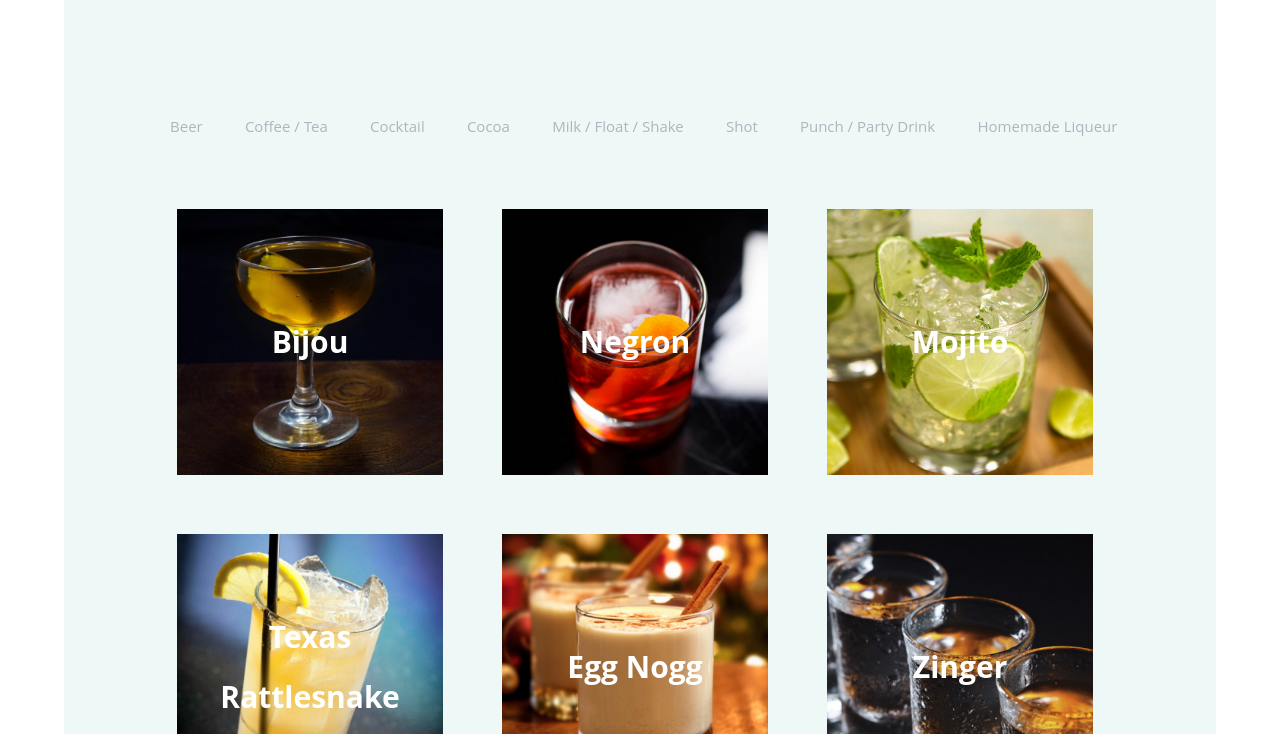
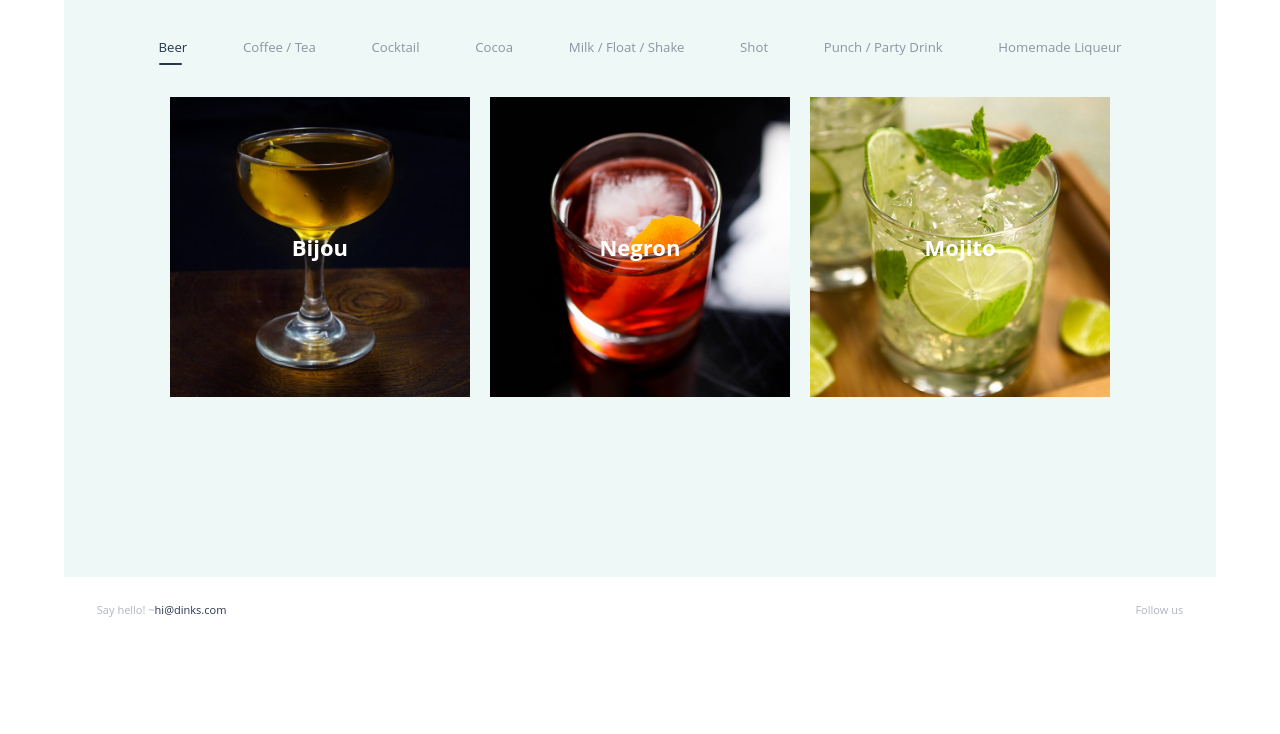
Before and after one commit to rkosak237/daftacademy-frontend_levelup-spring2019, a website built with webpack: page src/index.html in a window 1280 px wide. Shown: the part 105-839 px from the top of the page. After the commit the page ends 800 px from the top, so only its background shows below. Built offline with nearby package versions, Linux system fonts and the light colour scheme.

Commit message:
Fixed size of containers, now website has size of fullscreen

```diff
--- a/src/index.html
+++ b/src/index.html
@@ -16,16 +16,16 @@
                         <button class="button header__button">&#x2630</button>
                     </header>
                     <div class="container__content">
-                        <nav class="article__nav nav">
+                        <nav class="nav">
                             <ul class="nav__desktop">
-                                <li class="nav__element">Beer</li>
-                                <li class="nav__element">Coffee / Tea</li>
-                                <li class="nav__element">Cocktail</li>
-                                <li class="nav__element">Cocoa</li>
-                                <li class="nav__element">Milk / Float / Shake</li>
-                                <li class="nav__element">Shot</li>
-                                <li class="nav__element">Punch / Party Drink</li>
-                                <li class="nav__element">Homemade Liqueur</li>
+                                <li class="nav__element"><a class="nav__link active" href="#">Beer</a></li>
+                                <li class="nav__element"><a class="nav__link" href="#">Coffee / Tea</a></li>
+                                <li class="nav__element"><a class="nav__link" href="#">Cocktail</a></li>
+                                <li class="nav__element"><a class="nav__link" href="#">Cocoa</a></li>
+                                <li class="nav__element"><a class="nav__link" href="#">Milk / Float / Shake</a></li>
+                                <li class="nav__element"><a class="nav__link" href="#">Shot</a></li>
+                                <li class="nav__element"><a class="nav__link" href="#">Punch / Party Drink</a></li>
+                                <li class="nav__element"><a class="nav__link" href="#">Homemade Liqueur</a></li>
                             </ul>
                             <ul class="nav__mobile">
                                 <li class="nav__element"></li>
--- a/src/scss/base/_config.scss
+++ b/src/scss/base/_config.scss
@@ -11,19 +11,23 @@ html {
     font-size: 13px;
     color: $font-color-primary;
 
-    @media (min-width: $desktop-small) and (max-width: $desktop-medium) {
-        font-size: 15px;
+    @media (min-width: $tablet-landscape) and (max-width: $desktop-medium) {
+        font-size: 11px;
     }
 
-    @media (min-width: $desktop-medium) {
-        font-size: 18px;
+    @media (min-width: $desktop-big) {
+        font-size: 12px;
+    }
+
+    @media (min-width: $desktop-2k) {
+        font-size: 15px;
     }
 }
 
 body {
-    height: 100%;
+    height: 100vh;
     width: 100%;
     display: flex;
     justify-content: center;
-    align-content: center;
+    align-items: center;
 }
--- a/src/scss/base/_media-queries.scss
+++ b/src/scss/base/_media-queries.scss
@@ -10,7 +10,10 @@ $tablet-landscape: 1024px;
 $desktop-small: 1280px;
 $desktop-medium: 1440px;
 
-$desktop-big: 1600px;
+$desktop-big: 1920px;
+
+$desktop-2k: 2000px;
+
 
 
 // @media all and (min-width: $desktop-medium) { }
--- a/src/scss/components/_article.scss
+++ b/src/scss/components/_article.scss
@@ -3,7 +3,6 @@
     flex-direction: column;
     justify-content: flex-start;
     align-items: center;
-    height: 95%;
     width: 95%;
 
     &__header {
--- a/src/scss/components/_grid.scss
+++ b/src/scss/components/_grid.scss
@@ -5,12 +5,17 @@
     flex-wrap: wrap;
     margin: 0 0 5rem 0;
 
-    @media (min-width: $tablet) {
-        height: 42rem;
-        justify-content: flex-start;
+    @media (min-width: $tablet) and (max-width: $desktop-medium) {
+        height: 30rem;
     }
 
+    @media (min-width: $desktop-big) {
+        height: 65vh;
+    }
 
+    @media (min-width: $desktop-2k) {
+        height: 55vh;
+    }
 
     &__element {
         border: 0rem solid $hoover-border;
@@ -35,9 +40,14 @@
             width: 27%
         }
 
-        @media all and (min-width: $tablet-landscape) {
-            margin: 3%;
-            width: 27%
+        @media (min-width: $tablet-landscape) and (max-width: $desktop-big) {
+            margin: 1%;
+            width: 30.5%;
+        }
+
+        @media (min-width: $desktop-2k) {
+            margin: 1%;
+            width: 30.5%;
         }
     }
 
--- a/src/scss/components/_header.scss
+++ b/src/scss/components/_header.scss
@@ -1,5 +1,11 @@
 .header {
-    margin: 0 0 4.68rem 0;
+
+    // margin: 0 0 4.68rem 0;
+    // margin: 0 0 1.68rem 0;
+
+    // @media (min-width: $desktop-big) {
+    //     margin: 0 0 4rem 0;
+    // }
 
     &__button {
         font-size: 4rem;
--- a/src/scss/components/_nav.scss
+++ b/src/scss/components/_nav.scss
@@ -1,8 +1,4 @@
 .nav {
-    // margin: 0 0 4.68rem 2rem;
-    // margin: 0 0 0rem 2rem;
-    margin: 0 0 0 0.5rem;
-
 
     &__desktop {
         display: none;
@@ -20,4 +16,54 @@
     &__element {
         padding: 1rem;
     }
+
+    &__link {
+        font-size: 1.2rem;
+        position: relative;
+        text-decoration: none;
+        color: $font-color-accent;
+        opacity: 0.5;
+        transition: 0.4s ease-in-out;
+
+
+        &:hover {
+            opacity: 1;
+
+        }
+
+        &::after {
+            content: ' ';
+            position: absolute;
+            width: 0%;
+            bottom: -9px;
+            left: 0;
+            height: 2px;
+            background-color: $border-color-accent;
+            border-radius: 11px;
+            transition: 0.2s width cubic-bezier(0, 0, 0.82, 0.37);
+        }
+
+        &:hover:after {
+            width: 80%;
+            height: 2px;
+        }
+    }
 }
+
+.active {
+    opacity: 1;
+
+    &::after {
+        content: ' ';
+        position: absolute;
+        width: 0%;
+        bottom: -9px;
+        left: 0;
+        height: 2px;
+        background-color: $border-color-accent;
+        border-radius: 11px;
+        transition: 0.2s width cubic-bezier(0, 0, 0.82, 0.37);
+        width: 80%;
+        height: 2px;
+    }
+}
--- a/src/scss/containers/_container.scss
+++ b/src/scss/containers/_container.scss
@@ -2,20 +2,37 @@
     display: flex;
     flex-direction: column;
     justify-content: space-between;
-    margin: 5% 5% 2.79% 5%;
-    height: 100%;
-    width: 100%;
+    height: 80vh;
+    width: 90%;
 }
 
 .main {
     background: $bg-color;
     display: flex;
     justify-content: center;
-    height: inherit;
-    width: inherit;
-    margin: 5rem 0 2.5rem 0;
+    height: 100%;
+    width: 100%;
+    margin: 0rem 0 2.5rem 0;
 
     @media all and (min-width: $tablet-landscape) {
         margin: 0rem 0 2.5rem 0;
     }
 }
+
+.container__content {
+    display: flex;
+    flex-direction: column;
+
+    @media all and (min-width: $desktop-small) and (max-width: $desktop-medium) {
+        display: flex;
+
+        width: 90%;
+    }
+
+    @media all and (min-width: $desktop-big) {
+        display: flex;
+
+        width: 73%;
+        overflow: hidden;
+    }
+}
--- a/src/scss/styles.scss
+++ b/src/scss/styles.scss
@@ -12,19 +12,3 @@
 @import './components/grid';
 @import './components/btn';
 @import './components/footer';
-
-
-.container__content {
-
-    @media all and (min-width: $desktop-small) and (max-width: $desktop-medium) {
-        display: flex;
-        flex-direction: column;
-        width: 90%;
-    }
-
-    @media all and (min-width: $desktop-big) {
-        display: flex;
-        flex-direction: column;
-        width: 73%;
-    }
-}
```
Also changed, not shown: src/assets/icons/dribble.svg (added), src/assets/icons/fb.svg (added), src/assets/icons/instagram.svg (added).
